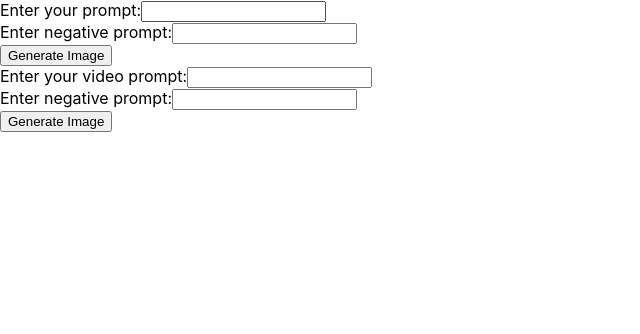
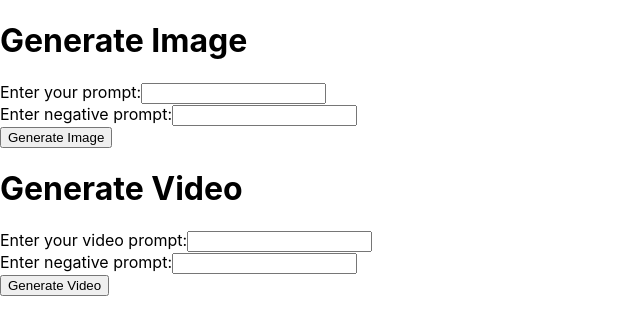
Before and after one commit to marius-jopen/stable-diffusion-api, a React (Create React App) app in the folder client/: page / in a window 1280 px wide. Shown: the top 334 px of the page, without its empty margins (0-640 px from the left). Built offline with nearby package versions, Linux system fonts and the light colour scheme.

Commit message:
controlling deforum!!!!

```diff
--- a/client/src/components/ImagePromptForm.js
+++ b/client/src/components/ImagePromptForm.js
@@ -44,6 +44,7 @@ export default function ImagePromptForm() {
 
   return (
     <form onSubmit={handleSubmit}>
+      <h1>Generate Image</h1>
       <div>
         <label htmlFor="prompt">Enter your prompt:</label>
         <input
--- a/client/src/components/VideoPromptForm.js
+++ b/client/src/components/VideoPromptForm.js
@@ -293,6 +293,7 @@ export default function VideoPromptForm() {
 
   return (
     <form onSubmit={handleSubmit}>
+      <h1>Generate Video</h1>
       <div>
         <label htmlFor="prompt">Enter your video prompt:</label>
         <input
@@ -314,7 +315,7 @@ export default function VideoPromptForm() {
           onChange={(e) => setNegativePrompt(e.target.value)}
         />
       </div>
-      <input type="submit" value="Generate Image" />
+      <input type="submit" value="Generate Video" />
     </form>
   );
 }
```
